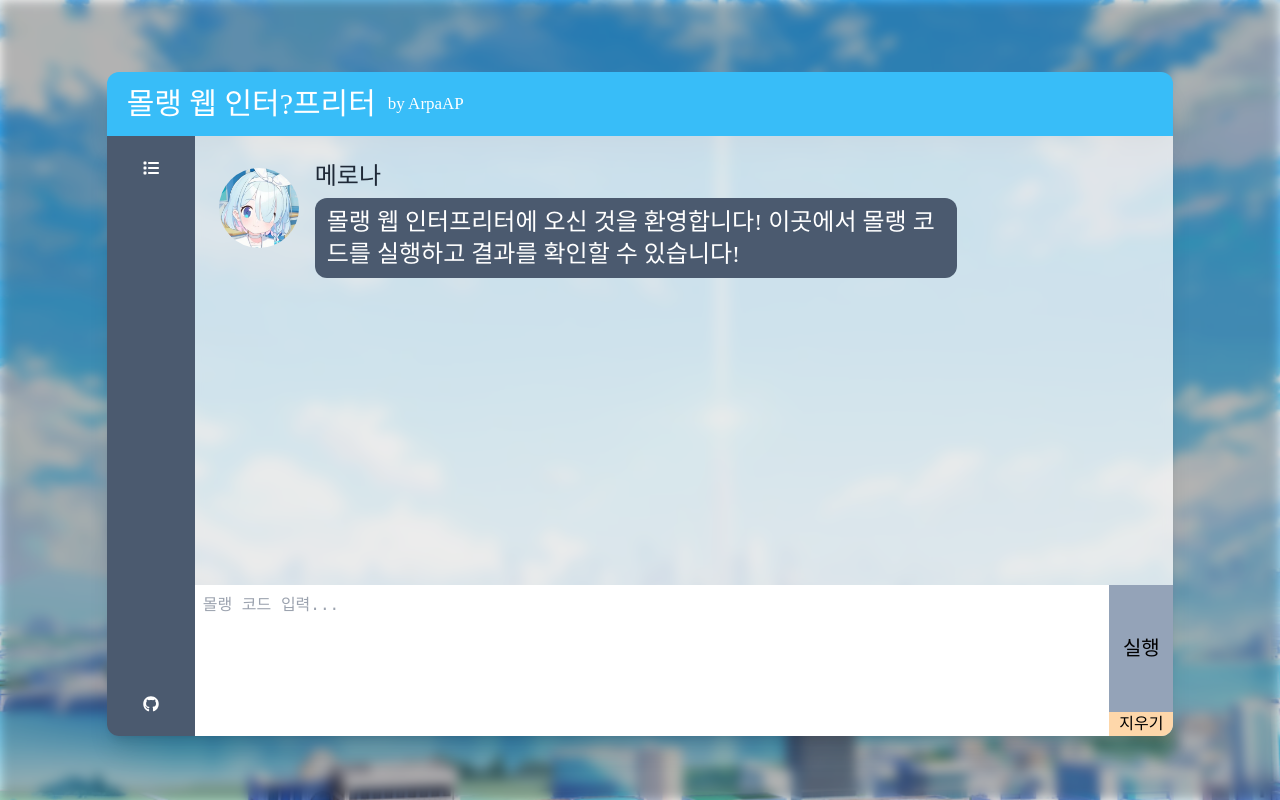
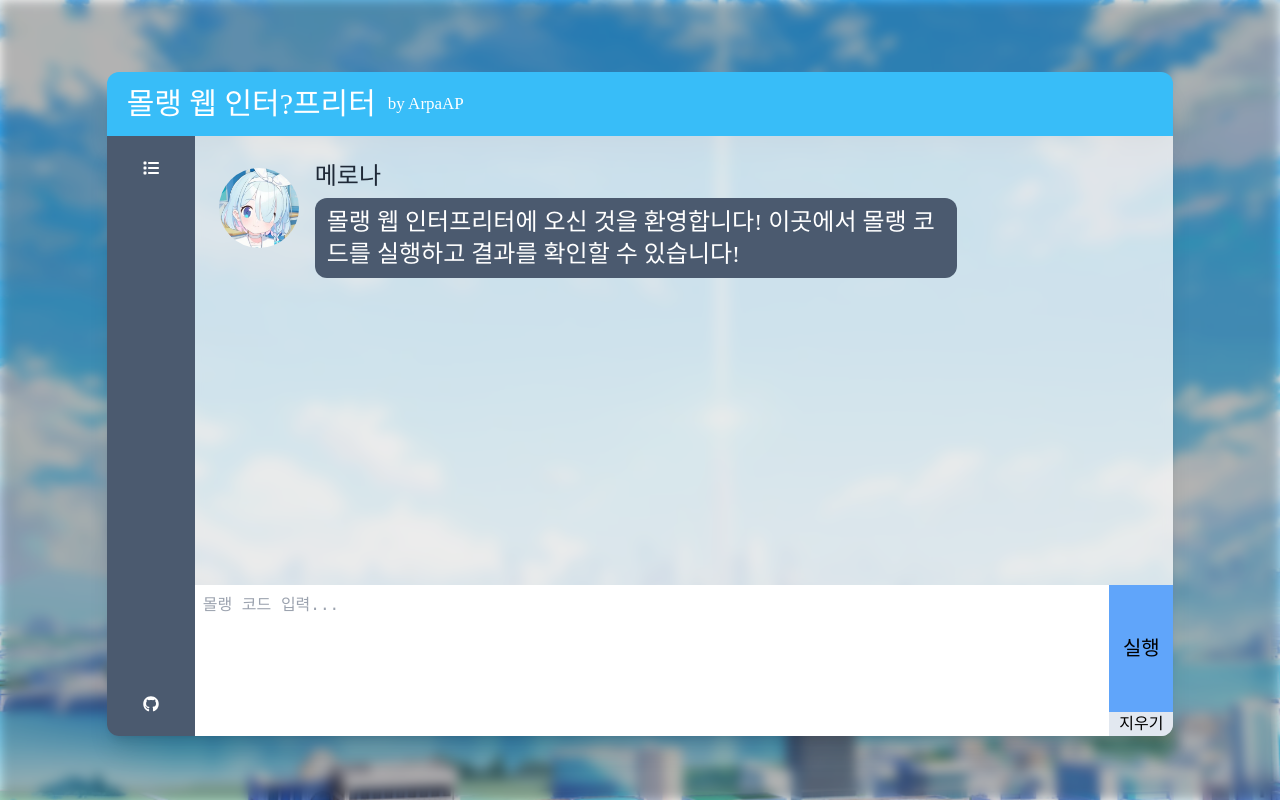
Before and after one commit to ArpaAP/molu-web, a React (Create React App) app: page / in a window 1280 px wide. Built offline with nearby package versions, Linux system fonts and the light colour scheme; a web font is replaced by a local one.

Commit message:
Mod: 버튼 색 변경

```diff
--- a/src/App.tsx
+++ b/src/App.tsx
@@ -164,7 +164,7 @@ const App: React.FC = () => {
                 <div className="flex flex-col">
                   <button
                     type="button"
-                    className="w-16 h-full text-xl bg-slate-400 hover:brightness-110 transition-all duration-300"
+                    className="w-16 h-full text-xl bg-blue-400 hover:brightness-110 transition-all duration-300"
                     onClick={async () => {
                       let code = codeRef.current!.value;
                       let newChatList = [...chatList];
@@ -192,7 +192,7 @@ const App: React.FC = () => {
                   </button>
                   <button
                     type="button"
-                    className="bg-orange-200 hover:brightness-105 rounded-br-xl transition-all duration-300"
+                    className="bg-slate-200 hover:brightness-105 rounded-br-xl transition-all duration-300"
                     onClick={() =>
                       setChatList([
                         {
```
